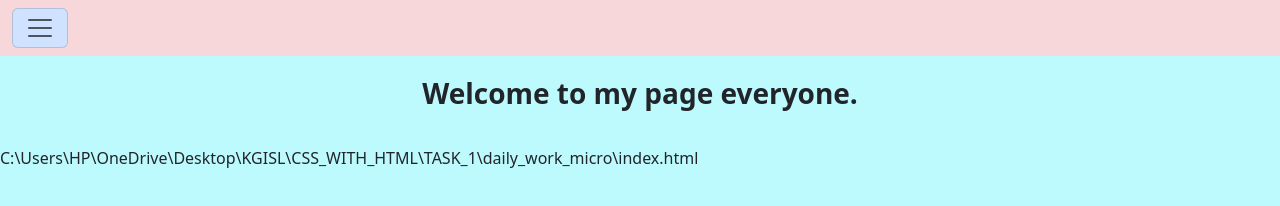
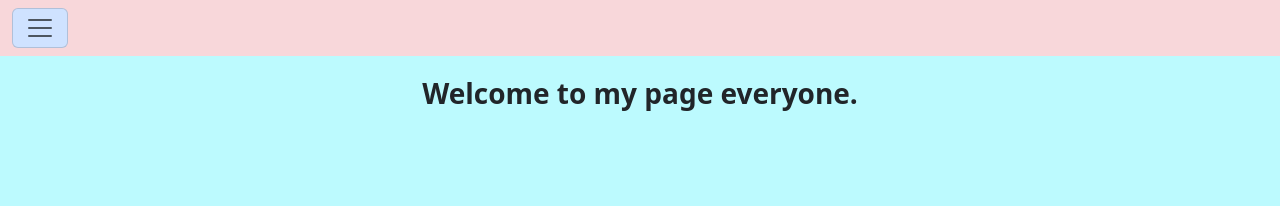
Before and after one commit to mohanapriyaselva/daily_work_micro, a plain HTML site: page index.html in a window 1280 px wide. Drawn offline with nearby package versions, Linux system fonts and the light colour scheme.

Commit message:
Update index.html

```diff
--- a/index.html
+++ b/index.html
@@ -59,5 +59,4 @@
     <script src="./app.js"></script>
 </body>
 
-</html>
-C:\Users\HP\OneDrive\Desktop\KGISL\CSS_WITH_HTML\TASK_1\daily_work_micro\index.html
+        </html>
```
